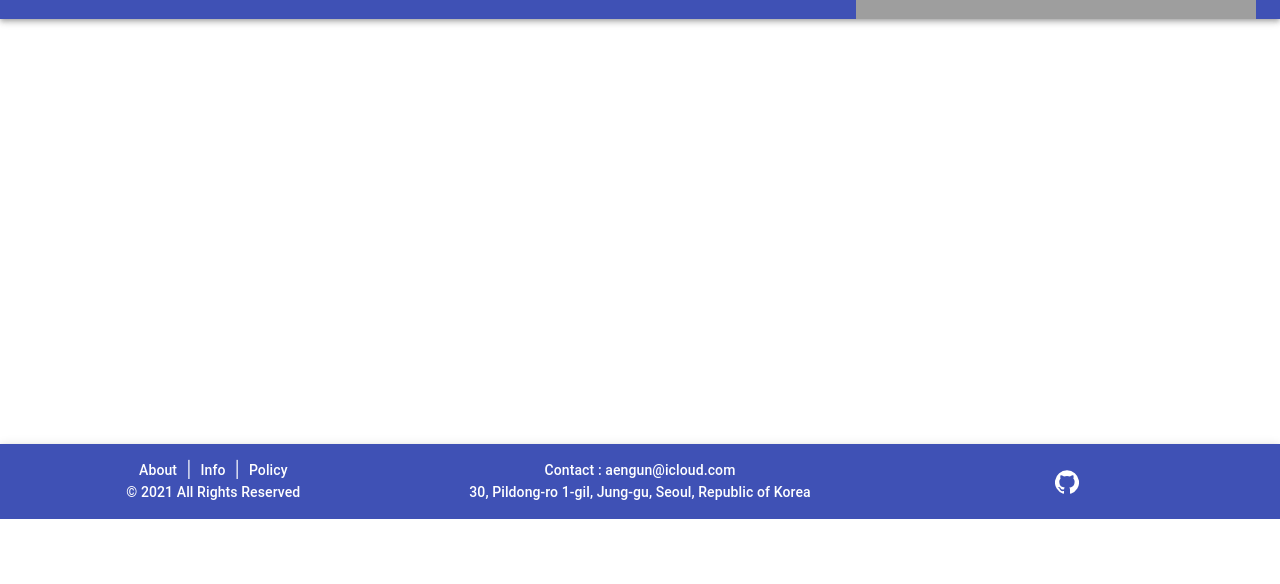
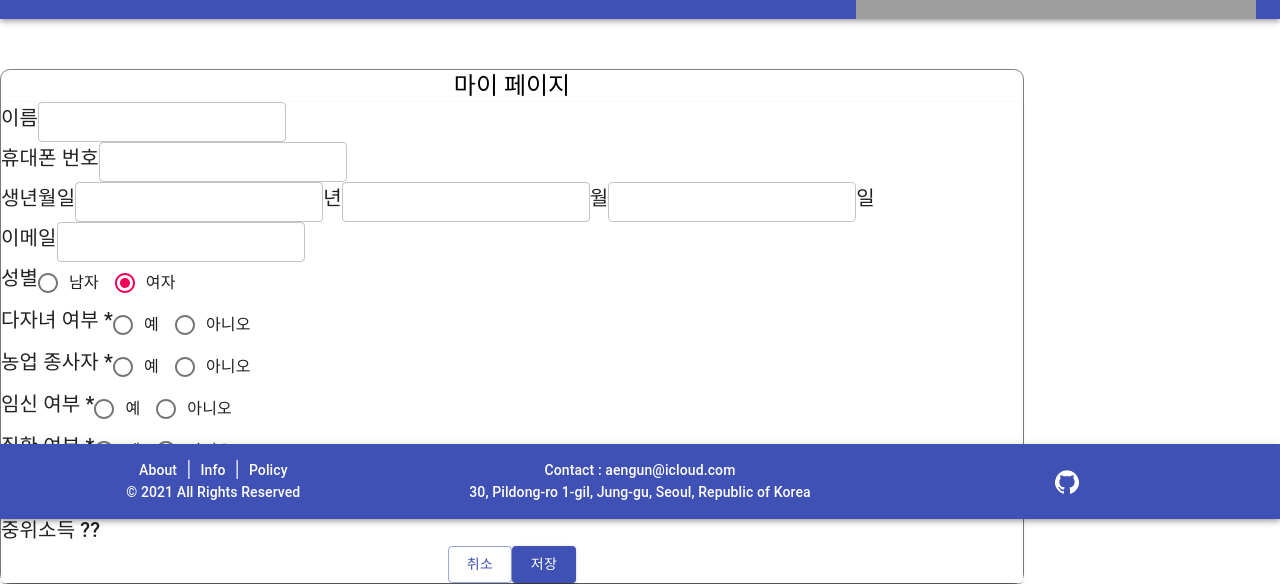
Before and after one commit to flower-3/give-me-money-client, a React (Create React App) app: page /mypage in a window 1280 px wide. Shown: the part 281-865 px from the top of the page. Before the commit the page ends 800 px from the top, so only its background shows below. Built offline with nearby package versions, Linux system fonts and the light colour scheme; grey boxes are pictures that could not be loaded.

Commit message:
feat: mypage form 완료

```diff
--- a/src/App.tsx
+++ b/src/App.tsx
@@ -5,6 +5,7 @@ import GrantTable from './components/GrantTable';
 import Footer from './components/Footer/Footer';
 import Modal from './components/Modal/Modal';
 import { Route } from 'react-router';
+import MyPage from './components/MyPage/MyPage';
 
 function App() {
   return (
@@ -12,6 +13,7 @@ function App() {
       <HeaderBar></HeaderBar>
       <Route path="/" exact={true} component={GrantTable} />
       <Route path="/modal" component={Modal} />
+      <Route path="/mypage" component={MyPage} />
       <Footer />
     </div>
   );
--- a/src/components/MyPage/MyPage.tsx
+++ b/src/components/MyPage/MyPage.tsx
@@ -1,9 +1,241 @@
 import React from 'react';
+import { useFormik } from 'formik';
+import * as yup from 'yup';
+import { createStyles, makeStyles, Theme } from '@material-ui/core/styles';
+import {
+  Button,
+  FormControl,
+  FormControlLabel,
+  Grid,
+  Paper,
+  Radio,
+  RadioGroup,
+  TextField,
+  Typography,
+} from '@material-ui/core';
+
+const useStyles = makeStyles((theme: Theme) =>
+  createStyles({
+    root: {
+      border: '1px solid gray',
+      width: '80%',
+      height: '100%',
+      borderRadius: '10px',
+      display: 'flex',
+    },
+  }),
+);
 
 export default function MyPage() {
+  const classes = useStyles();
+  const formik = useFormik({
+    initialValues: {
+      birthDay: '',
+      birthMonth: '',
+      birthyear: '',
+      email: '',
+      gender: 0,
+      hasMultiChildren: '',
+      isFarmer: '',
+      isPregnant: '',
+      isSick: '',
+      isWorker: '',
+      medianIncome: '', //??
+      name: '',
+      // password: '',
+      phoneNumber: '',
+      provider: '', //??
+    },
+    validationSchema: yup.object().shape({
+      birthDay: yup.string(),
+    }),
+    onSubmit: (values) => {
+      console.log(values);
+      // let data = values;
+      // const birthday = values.birthMonth + values.birthDay;
+      // data = { ...data, birthday: birthday };
+      // console.log(data);
+    },
+    validateOnChange: false,
+  });
+
+  const onClickCancle = () => {
+    console.log('cancle');
+  };
+
+  const gender = [
+    { label: '남자', value: 1 },
+    { label: '여자', value: 0 },
+  ];
+
   return (
-    <div>
-      <div></div>
-    </div>
+    <Grid container direction="column" className={classes.root}>
+      <Grid item>
+        <Typography variant="h5">마이 페이지</Typography>
+      </Grid>
+      <Grid item>
+        <form onSubmit={formik.handleSubmit}>
+          <Paper>
+            <Grid item container>
+              <Typography variant="h6">이름</Typography>
+              <TextField
+                size="small"
+                variant="outlined"
+                name="name"
+                value={formik.values.name}
+                onChange={formik.handleChange}
+              />
+            </Grid>
+            <Grid item container>
+              <Typography variant="h6">휴대폰 번호</Typography>
+              <TextField
+                size="small"
+                variant="outlined"
+                name="phoneNumber"
+                value={formik.values.phoneNumber}
+                onChange={formik.handleChange}
+              />
+            </Grid>
+            <Grid item container>
+              <Typography variant="h6">생년월일</Typography>
+              <TextField
+                size="small"
+                variant="outlined"
+                name="birthyear"
+                value={formik.values.birthyear}
+                onChange={formik.handleChange}
+              />
+              <Typography variant="h6">년</Typography>
+              <TextField
+                size="small"
+                variant="outlined"
+                name="birthMonth"
+                value={formik.values.birthMonth}
+                onChange={formik.handleChange}
+              />
+              <Typography variant="h6">월</Typography>
+              <TextField
+                size="small"
+                variant="outlined"
+                name="birthDay"
+                value={formik.values.birthDay}
+                onChange={formik.handleChange}
+              />
+              <Typography variant="h6">일</Typography>
+            </Grid>
+            <Grid item container>
+              <Typography variant="h6">이메일</Typography>
+              <TextField
+                size="small"
+                variant="outlined"
+                name="email"
+                value={formik.values.email}
+                onChange={formik.handleChange}
+              />
+            </Grid>
+            <Grid item container>
+              <Typography variant="h6">성별</Typography>
+              <FormControl error={Boolean(formik.errors.gender)}>
+                <RadioGroup
+                  aria-label={'gender'}
+                  name={'gender'}
+                  value={formik.values.gender}
+                  onChange={formik.handleChange}
+                  row
+                >
+                  <FormControlLabel control={<Radio value={1} />} label="남자" />
+                  <FormControlLabel control={<Radio value={0} />} label="여자" />
+                </RadioGroup>
+              </FormControl>
+            </Grid>
+            <Grid item container>
+              <Typography variant="h6">다자녀 여부 *</Typography>
+              <FormControl error={Boolean(formik.errors.hasMultiChildren)}>
+                <RadioGroup
+                  aria-label={'hasMultiChildren'}
+                  name={'hasMultiChildren'}
+                  value={formik.values.hasMultiChildren}
+                  onChange={formik.handleChange}
+                  row
+                >
+                  <FormControlLabel control={<Radio color="primary" value={1} />} label="예" />
+                  <FormControlLabel control={<Radio color="primary" value={0} />} label="아니오" />
+                </RadioGroup>
+              </FormControl>
+            </Grid>
+            <Grid item container>
+              <Typography variant="h6">농업 종사자 *</Typography>
+              <FormControl error={Boolean(formik.errors.isFarmer)}>
+                <RadioGroup
+                  aria-label={'isFarmer'}
+                  name={'isFarmer'}
+                  value={formik.values.isFarmer}
+                  onChange={formik.handleChange}
+                  row
+                >
+                  <FormControlLabel control={<Radio color="primary" value={1} />} label="예" />
+                  <FormControlLabel control={<Radio color="primary" value={0} />} label="아니오" />
+                </RadioGroup>
+              </FormControl>
+            </Grid>
+            <Grid item container>
+              <Typography variant="h6">임신 여부 *</Typography>
+              <FormControl error={Boolean(formik.errors.isPregnant)}>
+                <RadioGroup
+                  aria-label={'isPregnant'}
+                  name={'isPregnant'}
+                  value={formik.values.isPregnant}
+                  onChange={formik.handleChange}
+                  row
+                >
+                  <FormControlLabel control={<Radio color="primary" value={1} />} label="예" />
+                  <FormControlLabel control={<Radio color="primary" value={0} />} label="아니오" />
+                </RadioGroup>
+              </FormControl>
+            </Grid>
+            <Grid item container>
+              <Typography variant="h6">질환 여부 *</Typography>
+              <FormControl error={Boolean(formik.errors.isSick)}>
+                <RadioGroup
+                  aria-label={'isSick'}
+                  name={'isSick'}
+                  value={formik.values.isSick}
+                  onChange={formik.handleChange}
+                  row
+                >
+                  <FormControlLabel control={<Radio color="primary" value={1} />} label="예" />
+                  <FormControlLabel control={<Radio color="primary" value={0} />} label="아니오" />
+                </RadioGroup>
+              </FormControl>
+            </Grid>
+            <Grid item container>
+              <Typography variant="h6">근로 여부 *</Typography>
+              <FormControl error={Boolean(formik.errors.isWorker)}>
+                <RadioGroup
+                  aria-label={'isWorker'}
+                  name={'isWorker'}
+                  value={formik.values.isWorker}
+                  onChange={formik.handleChange}
+                  row
+                >
+                  <FormControlLabel control={<Radio color="primary" value={1} />} label="예" />
+                  <FormControlLabel control={<Radio color="primary" value={0} />} label="아니오" />
+                </RadioGroup>
+              </FormControl>
+            </Grid>
+            <Grid item container>
+              <Typography variant="h6">중위소득 ??</Typography>
+            </Grid>
+
+            <Button color="primary" variant="outlined" onClick={onClickCancle}>
+              취소
+            </Button>
+            <Button color="primary" variant="contained" type="submit">
+              저장
+            </Button>
+          </Paper>
+        </form>
+      </Grid>
+    </Grid>
   );
 }
```
